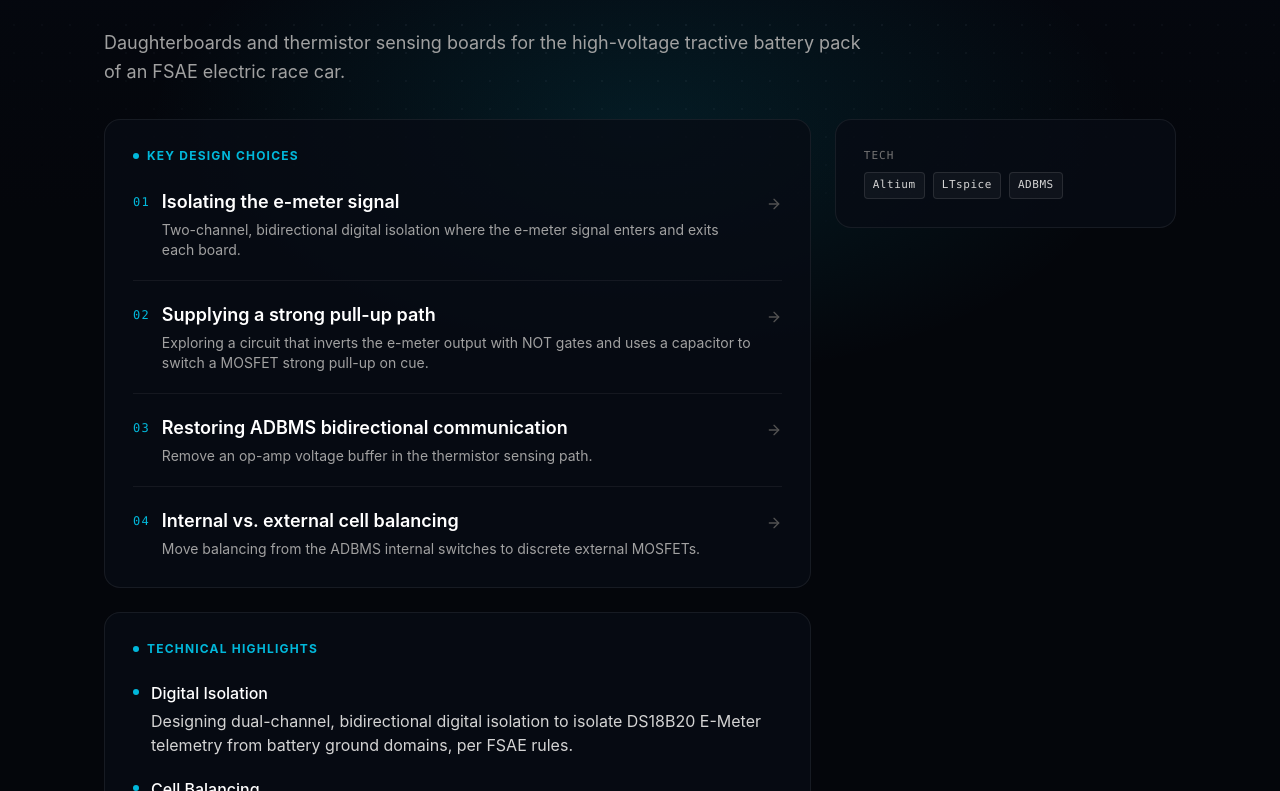
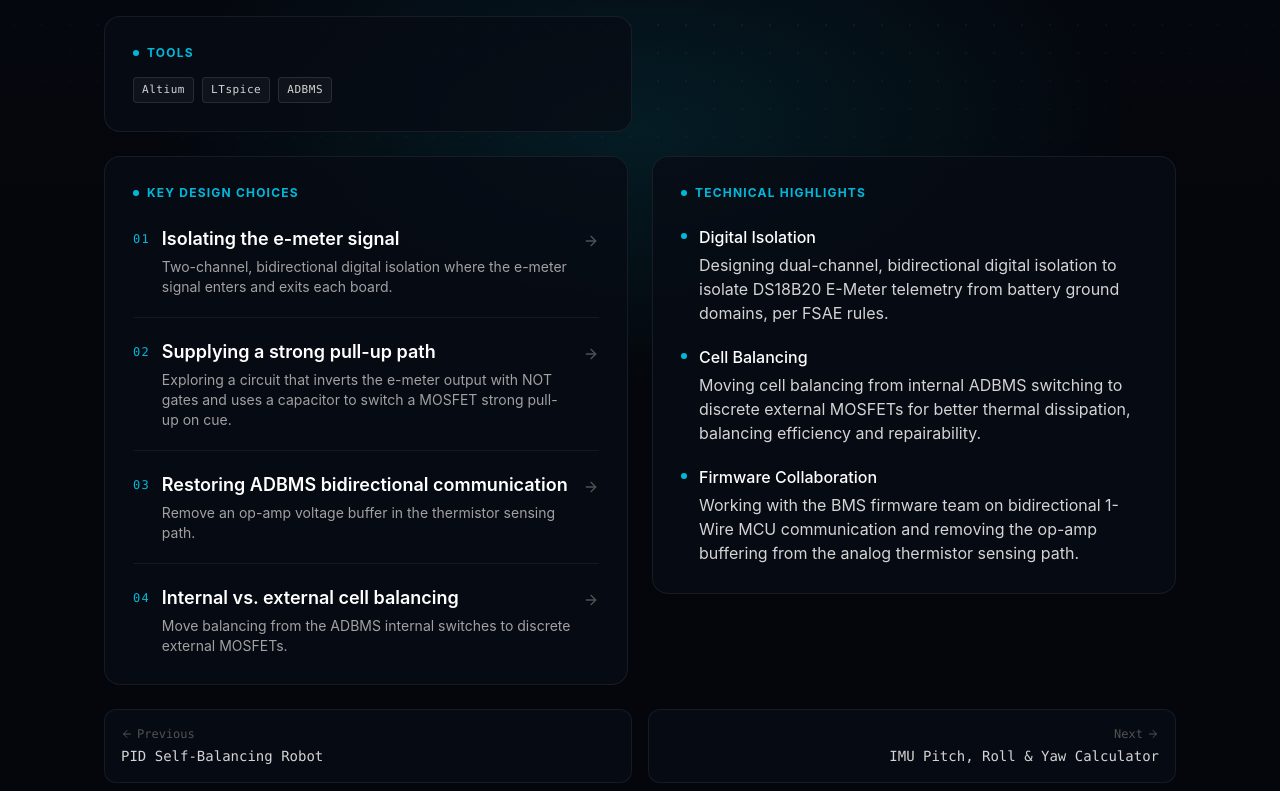
Before and after one commit to mofeomolade/mofeomolade.github.io, a React (Vite) app: page /projects/battery-pack-boards in a window 1280 px wide. Shown: the part 269-1060 px from the top of the page. Built offline with nearby package versions, Linux system fonts and the light colour scheme.

Commit message:
Adjusted project page organization

```diff
--- /dev/null
+++ b/src/components/ProjectGallery.jsx
@@ -0,0 +1,78 @@
+import { useState } from 'react';
+import { MaximizeIcon } from './icons';
+import { Lightbox } from './Gallery';
+import { asset } from '../utils';
+
+const url = (src) => encodeURI(asset(src));
+// Diagrams drawn for white paper sit on light grey; photos and dark plots on black
+const backing = { photo: 'bg-black', dark: 'bg-black', light: 'bg-neutral-200' };
+
+const tag =
+  'absolute top-3 left-3 max-w-[calc(100%-4.5rem)] truncate font-mono text-[11px] tracking-wider text-cyan-300 bg-black/75 border border-cyan-500/30 rounded px-2 py-1 backdrop-blur-sm';
+
+export default function ProjectGallery({ items }) {
+  const [active, setActive] = useState(0);
+  const [open, setOpen] = useState(null);
+  const item = items[active];
+
+  const select = (i) => {
+    setOpen(i);
+    setActive(i);
+  };
+
+  return (
+    <section
+      aria-label="Project gallery"
+      className="w-full p-3 md:p-4 bg-[#080c14]/80 rounded-2xl border border-white/[0.07] flex flex-col gap-3"
+    >
+      <button
+        type="button"
+        onClick={() => setOpen(active)}
+        aria-haspopup="dialog"
+        aria-label={`Open ${item.caption} full size`}
+        className={`group relative block w-full aspect-[16/10] rounded-xl overflow-hidden border border-white/10 hover:border-cyan-500/50 transition-colors cursor-pointer p-0 ${backing[item.type] || 'bg-black'}`}
+      >
+        <img
+          key={item.src}
+          src={url(item.src)}
+          alt={item.alt}
+          decoding="async"
+          className={`absolute inset-0 w-full h-full object-contain fade-in ${item.type === 'light' ? 'p-2' : ''}`}
+        />
+        <span className={tag}>{item.caption}</span>
+        <span className="absolute top-3 right-3 p-1.5 rounded bg-black/75 border border-white/10 text-neutral-300 group-hover:text-cyan-300 transition-colors" aria-hidden="true">
+          <MaximizeIcon size={14} />
+        </span>
+      </button>
+
+      {items.length > 1 && (
+        <ul className="grid grid-cols-4 gap-2">
+          {items.map((it, i) => (
+            <li key={it.src}>
+              <button
+                type="button"
+                onClick={() => setActive(i)}
+                aria-label={`Show ${it.caption}`}
+                aria-current={i === active}
+                className={`relative block w-full aspect-[4/3] rounded-lg overflow-hidden border cursor-pointer p-0 transition-colors ${backing[it.type] || 'bg-black'} ${i === active ? 'border-cyan-400' : 'border-white/10 hover:border-cyan-500/50'}`}
+              >
+                <img
+                  src={url(it.src)}
+                  alt=""
+                  loading="lazy"
+                  decoding="async"
+                  className={`absolute inset-0 w-full h-full ${it.type === 'photo' ? 'object-cover' : 'object-contain p-1'}`}
+                />
+                <span className="absolute inset-x-0 bottom-0 truncate px-1.5 py-1 font-mono text-[10px] text-neutral-100 bg-black/75">
+                  {it.caption}
+                </span>
+              </button>
+            </li>
+          ))}
+        </ul>
+      )}
+
+      {open !== null && <Lightbox items={items} index={open} onIndex={select} onClose={() => setOpen(null)} />}
+    </section>
+  );
+}
--- a/src/data/content.js
+++ b/src/data/content.js
@@ -91,8 +91,9 @@ export const gallery = [
  * Project fields: `decisions` (optional) is the main story on a project page:
  *   { title, chose, why, tradeoff? }. `highlights` stay as the supporting technical detail.
  *
- * Gallery item: { src, alt, type: 'photo' | 'light' | 'dark', wide?: boolean }
- *  photo = cropped cover image, light/dark = diagram on a light/dark backing
+ * Gallery item: { src, caption, alt, type: 'photo' | 'light' | 'dark' }
+ *  caption = the tag shown on the image (say exactly what it is)
+ *  photo / dark = black backing, light = light-grey backing for diagrams drawn for white paper
  */
 export const projects = [
     {
@@ -132,13 +133,73 @@ export const projects = [
       ['Test Firmware', 'https://github.com/mofeomolade/Motor-Driver-Testing']
     ],
     gallery: [
-      { src: '/motor_controller_top.jpg', alt: 'Motor Controller Top View', type: 'photo', cover: true },
-      { src: '/motor_controller_bottom.jpg', alt: 'Motor Controller Bottom View', type: 'photo', cover: true },
-      //{ src: '/updated-motor-driver-module-layout.png', alt: 'Motor Driver Layout', type: 'photo', wide: true },
+      { src: '/motor_controller_top.jpg', caption: 'PCB top view', alt: 'Motor Controller Top View', type: 'photo', cover: true },
+      { src: '/motor_controller_bottom.jpg', caption: 'PCB bottom view', alt: 'Motor Controller Bottom View', type: 'photo', cover: true },
+      { src: '/updated-motor-driver-module-layout.png', caption: 'PCB layout', alt: 'Motor Driver Layout', type: 'photo', wide: true },
       //{ src: '/motor-driver-module-schematic.png', alt: 'Motor Driver Module Schematic', type: 'photo', wide: true },
       //{ src: '/motor-driver-h-bridge-schematic.png', alt: 'Motor Driver H-Bridge Schematic', type: 'photo', cover: true },
-      { src: '/motor_controller_testing1.jpg', alt: 'Motor Controller Testing Setup 1', type: 'photo', cover: true },
-      { src: '/motor_controller_testing2.jpg', alt: 'Motor Controller Testing Setup 2', type: 'photo', cover: true },
+      { src: '/motor_controller_testing1.jpg', caption: 'Hardware test setup 1', alt: 'Motor Controller Testing Setup 1', type: 'photo', cover: true },
+      { src: '/motor_controller_testing2.jpg', caption: 'Hardware test setup 2', alt: 'Motor Controller Testing Setup 2', type: 'photo', cover: true },
+    ],
+  },
+  {
+    id: 'buck-converter',
+    title: '24V-5V Buck Converter',
+    heading: '24V-5V Asynchronous Buck Converter',
+    status: 'In progress',
+    desc: 'Asynchronous buck converter stepping a 6S LiPo input down to 5V at 85% efficiency.',
+    tech: ['Altium', 'LTspice'],
+    decisions: [
+      {
+        title: "Discrete components vs. a controller IC",
+        chose: "Designed the power and control stages from scratch with discrete components.",
+        why: "To build a deep understanding of buck topology fundamentals.",
+      },
+      {
+        title: "Voltage mode vs. current mode control",
+        chose: "Voltage mode.",
+        why: "Voltage mode control uses a simple feedback loop compared to the nested feedback structure required for current mode control. ",
+      },
+    ],
+    highlights: [
+      ['Power Architecture', 'Designed an asynchronous buck converter stepping down an 18V–25.2V 6S LiPo input to 5V 100-500 mA at 85% efficiency, maintaining Continuous Conduction Mode across all operating loads.'],
+      ['PWM Controller', 'Implemented an analog voltage-mode PWM controller at 100 kHz, driving an LM334 constant-current source into a TLC555 timer to generate a linear sawtooth ramp fed into an MCP6561 comparator.'],
+      [ 'Compensator', 'Developed an active Type III compensation network using an MCP6021 Op-amp to place double zeros compensating the 1.57 kHz LC double pole, maximizing phase margin and stability under peak 25.2V input gain.'],
+      ['Transient Response', 'Engineered a 10 ms RC soft-start network on the 2.5V reference to suppress turn-on overshoot and limit inrush current to 10 mA.'],
+      ['PCB Layout', 'Routing a compact 4-layer PCB in Altium, isolating sensitive feedback and timing traces from the high di/dt switching node and integrating a dedicated ground plane to suppress switching noise.'],
+    ],
+    links: [
+      ['Planning Document', 'https://drive.google.com/file/d/1GUGJ41Ly34sU3f9lQwCAKZL2yV-m_Rey/view?usp=sharing'],
+    ],
+    gallery: [
+      { src: '/buck_power_stage.png', caption: 'Power stage schematic', alt: 'Power Stage', type: 'light', cover: true },
+      { src: '/buck_control_stage.png', caption: 'Control stage schematic', alt: 'Control Stage', type: 'light', cover: true},
+      { src: '/buck_soft_start.png', caption: 'Soft-start waveform', alt: 'Soft Start', type: 'dark', wide: true},
+    ],
+  },
+  {
+    id: 'pid-robot',
+    title: 'PID Self-Balancing Robot',
+    heading: 'PID Self-Balancing Robot',
+    desc: 'Self-balancing robot on an ESP32-C3 with a from-scratch IMU driver and PID control.',
+    tech: ['ESP32', 'C++', 'I2C'],
+    decisions: [
+      {
+        title: "ESP32 vs. Arduino Nano",
+        chose: "ESP32.",
+        why: "A faster clock and a 32-bit processor give a faster PID loop, which makes the robot more responsive.",
+      },
+    ],
+    repo: 'https://github.com/mofeomolade/PID-Self-Balancing-Robot',
+    highlights: [
+      ['Driver Development', 'Developed a standalone C++ device driver for the MPU-6050 from scratch, writing directly to I2C registers to configure power states, set gyroscope and accelerometer ranges, and parse 14-byte data bursts.'],
+      ['Sensor Fusion', 'Implemented 1 kHz non-blocking data acquisition and applied a complementary filter to fuse accelerometer and gyroscope readings, achieving low-latency angle estimation while reducing gyroscope angular drift by 85%.'],
+      ['Control Systems', 'Programmed a custom closed-loop PID controller from first principles without third-party frameworks, incorporating anti-windup clamping, derivative filtering, and deadband compensation.'],
+      ['Embedded Programming', 'Programmed deterministic PWM generation using ESP32-C3 hardware timers to drive an L298N dual-motor bridge, converting raw PID outputs into directional motor commands.'],
+    ],
+    gallery: [
+      { src: '/PID_Robot_Schematic.png', caption: 'Circuit schematic', alt: 'PID Robot Schematic', type: 'light', cover: true },
+      { src: '/PID_Robot_Standing.png', caption: 'Assembled robot standing', alt: 'PID Robot Standing', type: 'photo', fill: true},
     ],
   },
   {
@@ -180,100 +241,23 @@ export const projects = [
     gallery: [],
   },
   {
-    id: 'buck-converter',
-    title: '24V-5V Buck Converter',
-    heading: '24V-5V Asynchronous Buck Converter',
-    status: 'In progress',
-    desc: 'Asynchronous buck converter stepping a 6S LiPo input down to 5V at 85% efficiency.',
-    tech: ['Altium', 'LTspice'],
-    decisions: [
-      {
-        title: "Discrete components vs. a controller IC",
-        chose: "Designed the power and control stages from scratch with discrete components.",
-        why: "To build a deep understanding of buck topology fundamentals.",
-      },
-      {
-        title: "Voltage mode vs. current mode control",
-        chose: "Voltage mode.",
-        why: "Voltage mode control uses a simple feedback loop compared to the nested feedback structure required for current mode control. ",
-      },
-    ],
-    highlights: [
-      ['Power Architecture', 'Designed an asynchronous buck converter stepping down an 18V–25.2V 6S LiPo input to 5V 100-500 mA at 85% efficiency, maintaining Continuous Conduction Mode across all operating loads.'],
-      ['PWM Controller', 'Implemented an analog voltage-mode PWM controller at 100 kHz, driving an LM334 constant-current source into a TLC555 timer to generate a linear sawtooth ramp fed into an MCP6561 comparator.'],
-      [ 'Compensator', 'Developed an active Type III compensation network using an MCP6021 Op-amp to place double zeros compensating the 1.57 kHz LC double pole, maximizing phase margin and stability under peak 25.2V input gain.'],
-      ['Transient Response', 'Engineered a 10 ms RC soft-start network on the 2.5V reference to suppress turn-on overshoot and limit inrush current to 10 mA.'],
-      ['PCB Layout', 'Routing a compact 4-layer PCB in Altium, isolating sensitive feedback and timing traces from the high di/dt switching node and integrating a dedicated ground plane to suppress switching noise.'],
-    ],
-    links: [
-      ['Planning Document', 'https://drive.google.com/file/d/1GUGJ41Ly34sU3f9lQwCAKZL2yV-m_Rey/view?usp=sharing'],
-    ],
-    gallery: [
-      { src: '/buck_power_stage.png', alt: 'Power Stage', type: 'light', cover: true },
-      { src: '/buck_control_stage.png', alt: 'Control Stage', type: 'light', cover: true},
-      { src: '/buck_soft_start.png', alt: 'Soft Start', type: 'dark', wide: true},
-    ],
-  },
-  {
-    id: 'pid-robot',
-    title: 'PID Self-Balancing Robot',
-    heading: 'PID Self-Balancing Robot',
-    desc: 'Self-balancing robot on an ESP32-C3 with a from-scratch IMU driver and PID control.',
-    tech: ['ESP32', 'C++', 'I2C'],
-    decisions: [
-      {
-        title: "ESP32 vs. Arduino Nano",
-        chose: "ESP32.",
-        why: "A faster clock and a 32-bit processor give a faster PID loop, which makes the robot more responsive.",
-      },
-    ],
-    repo: 'https://github.com/mofeomolade/PID-Self-Balancing-Robot',
-    highlights: [
-      ['Driver Development', 'Developed a standalone C++ device driver for the MPU-6050 from scratch, writing directly to I2C registers to configure power states, set gyroscope and accelerometer ranges, and parse 14-byte data bursts.'],
-      ['Sensor Fusion', 'Implemented 1 kHz non-blocking data acquisition and applied a complementary filter to fuse accelerometer and gyroscope readings, achieving low-latency angle estimation while reducing gyroscope angular drift by 85%.'],
-      ['Control Systems', 'Programmed a custom closed-loop PID controller from first principles without third-party frameworks, incorporating anti-windup clamping, derivative filtering, and deadband compensation.'],
-      ['Embedded Programming', 'Programmed deterministic PWM generation using ESP32-C3 hardware timers to drive an L298N dual-motor bridge, converting raw PID outputs into directional motor commands.'],
-    ],
-    gallery: [
-      { src: '/PID_Robot_Schematic.png', alt: 'PID Robot Schematic', type: 'light', cover: true },
-      { src: '/PID_Robot_Standing.png', alt: 'PID Robot Standing', type: 'photo', fill: true},
-    ],
-  },
-  {
-    id: 'robot-control-breakout',
-    title: 'Robot Control Breakout Board',
-    heading: 'Robot Control Breakout Board',
-    desc: 'Breakout board connecting a Cube Orange flight controller, radio, cameras, and actuators on a remotely controlled robot.',
-    tech: ['Altium', 'Cube Orange', 'CAN', 'RS-485'],
-    highlights: [
-      ['System Integration', 'Integrated with a Cube Orange flight controller and a radio communications module to support a remotely controlled robot, bringing camera, actuator, CAN, RS-485, and servo connections onto one board.'],
-      ['Board Architecture', 'Redesigned the breakout board architecture to resolve harness congestion, strategically grouping peripheral headers around board edges to isolate high-speed camera signals from inductive actuator lines.'],
-      ['Power Delivery', 'Integrated high-efficiency TPSM33625 and TPSM53604 buck power modules to replace bulky discrete regulators, coupling them with dedicated thermal copper pours and via stitching to ensure stable power delivery.'],
-      ['Signal Integrity', 'Routed controlled-impedance differential pairs with termination networks for CAN and RS-485 buses, maintaining an unbroken ground reference plane on the bottom layer to eliminate cross-talk.'],
-      ['Debug & Validation', 'Integrated a dedicated servo debug port and test points for firmware testing and hardware validation.'],
-    ],
-    gallery: [
-      { src: '/CSR_Communications_3D_View.png', alt: 'Robot Control Breakout Board 3D View', type: 'dark', cover: true}
-      //{ src: '/CSR_Communications_Layout.png', alt: 'Robot Control Breakout Board PCB Layout', type: 'dark', cover: true},
-      //{ src: '/CSR_Communications_Schematic.png', alt: 'Robot Control Breakout Board Schematic', type: 'dark', wide: true },
-    ],
-  },
-  {
     id: 'imu-tracker',
     title: 'IMU Pitch, Roll & Yaw Calculator',
     heading: 'IMU Orientation Calculator',
     desc: 'C++ firmware that fuses MPU-6050 IMU data to calculate orientation.',
-    tech: ['ESP32', 'C++', 'I2C', 'Sensor Fusion'],
+    tech: ['ESP32', 'C++', 'I2C', 'Python'],
     repo: 'https://github.com/mofeomolade/IMU-Orientation-Tracker',
     highlights: [
       ['Firmware Development', 'Developed C++ firmware for ESP32 to parse MPU-6050 IMU accelerometer and gyroscope registers via I2C.'],
       ['Signal Processing', 'Applied a sensor fusion Euler complementary filter and deadband filter to account for angular integration drift.'],
       ['Mathematical Modeling', 'Applied trigonometry to accelerometer vectors and fused with gyroscope readings to calculate pitch and roll.'],
+      ['Visualization', 'Streamed telemetry over UART to a Python graphical interface to render 3D flight attitude and orientation.'],
+
     ],
     links: [
       ['Demonstration Video', 'https://drive.google.com/file/d/1bCM1_0JE25q_tLVzCbwgkk_Z00zFMDHI/view?usp=sharing'],
     ],
-    gallery: [],
+    gallery: [{ src: '/IMU_breadboard.jpg', caption: 'Breadboard prototype', alt: 'ESP32 + IMU on breadboard', type: 'photo', fill: true}],
   },
   {
     id: 'hud',
@@ -291,8 +275,8 @@ export const projects = [
       ['Demonstration Video', 'https://drive.google.com/file/d/1bXU-WOvz6mYj_RZd-T5iZxPks0LKFZjZ/view?usp=sharing'],
     ],
     gallery: [
-      { src: '/hud-breadboard.jpg', alt: 'Breadboard Prototype', type: 'photo', cover: true },
-      { src: '/HUD-driver-view.jpg', alt: 'Driver View Dashboard', type: 'photo', cover:true }
+      { src: '/hud-breadboard.jpg', caption: 'Breadboard prototype', alt: 'Breadboard Prototype', type: 'photo', cover: true },
+      { src: '/HUD-driver-view.jpg', caption: 'HUD in driver view', alt: 'Driver View Dashboard', type: 'photo', cover:true }
       /*{ src: '/HUD-Schematic.png', alt: 'HUD Schematic', type: 'photo', wide: true },*/
     ],
   },
@@ -321,8 +305,8 @@ export const projects = [
       ['Telemetry', 'Integrated IMU, GNSS, and LiDAR sensors to stream real-time positional and spatial data over UART and I2C.'],
     ],
     gallery: [
-      { src: '/mini-rover-prototype.png', alt: 'Mini Rover Prototype', type: 'photo', fill: true },
-      { src: '/mini-rover-block-diagram.png', alt: 'Mini Rover Block Diagram', type: 'light', cover: true},
+      { src: '/mini-rover-prototype.png', caption: 'Rover prototype', alt: 'Mini Rover Prototype', type: 'photo', fill: true },
+      { src: '/mini-rover-block-diagram.png', caption: 'System block diagram', alt: 'Mini Rover Block Diagram', type: 'light', cover: true},
     ],
   },
 ];
--- a/src/pages/Home.jsx
+++ b/src/pages/Home.jsx
@@ -44,7 +44,7 @@ const TechBlock = ({ label, items, className = '' }) => (
 
 export default function Home() {
   const [showExperience, setShowExperience] = useState(false);
-  const current = getProject('battery-pack-boards');
+  const current = getProject('buck-converter');
   const openExperience = () => setShowExperience(true);
 
   return (
--- a/src/pages/ProjectDetail.jsx
+++ b/src/pages/ProjectDetail.jsx
@@ -1,51 +1,20 @@
 import { Fragment } from 'react';
 import { Link, useParams } from 'react-router-dom';
 import { ArrowLeftIcon, ArrowRightIcon, ExternalLinkIcon, FileTextIcon, GithubIcon, PlayIcon } from '../components/icons';
+import Gallery from '../components/Gallery';
 import { BulletPoint, SectionLabel, Tag, btnGhost, cardClass } from '../components/ui';
 import { getProject, projects } from '../data/content';
 import NotFound from './NotFound';
 import { useDocumentTitle } from '../hooks';
-import { asset } from '../utils';
 
-const frames = {
-  photo: 'border border-white/10 rounded-lg overflow-hidden',
-  light: 'bg-neutral-200 rounded-lg p-2 border border-white/10 flex items-center justify-center',
-  dark: 'bg-black rounded-lg border border-white/10 flex items-center justify-center overflow-hidden',
+const kindOf = (label, url) => {
+  if (/video/i.test(label)) return { Icon: PlayIcon, name: 'Video', rank: 0 };
+  if (/github\.com/i.test(url)) return { Icon: GithubIcon, name: 'Code', rank: 2 };
+  return { Icon: FileTextIcon, name: 'Document', rank: 1 };
 };
 
-function GalleryImage({ item }) {
-  const src = encodeURI(asset(item.src)); // some filenames contain spaces
-  const isPhoto = item.type === 'photo';
-  const sizing = item.fill
-    ? 'w-full h-auto md:absolute md:inset-0 md:h-full object-cover'
-    : item.cover
-    ? 'w-full h-full object-cover'
-    : isPhoto
-      ? item.wide || item.full ? 'w-full h-auto' : 'w-full h-48 md:h-56 object-cover'
-      : 'w-full max-h-64 object-contain';
-
-  return (
-    <a
-      href={src}
-      target="_blank"
-      rel="noreferrer"
-      className={`${frames[item.type]} ${item.wide ? 'md:col-span-2' : ''} ${item.full ? 'self-start' : ''} ${item.square ? 'aspect-square' : ''} ${item.fill ? 'relative' : ''} block`}
-      aria-label={`Open ${item.alt} full size`}
-    >
-     <img
-      src={src}
-      alt={item.alt}
-      loading="lazy"
-      decoding="async"
-      className={`${item.wide && !isPhoto ? 'w-full h-auto max-h-none' : sizing} ${isPhoto ? 'opacity-90 hover:opacity-100 transition-opacity' : ''}`}
-    />
-    </a>
-  );
-}
-
 function ResourceLink({ label, url }) {
-  const isVideo = /video/i.test(label);
-  const Icon = isVideo ? PlayIcon : FileTextIcon;
+  const { Icon, name } = kindOf(label, url);
   return (
     <a
       href={url}
@@ -57,9 +26,7 @@ function ResourceLink({ label, url }) {
         <Icon size={22} />
       </span>
       <span className="flex-1 min-w-0">
-        <span className="block text-[11px] font-mono tracking-widest text-cyan-500 uppercase mb-0.5">
-          {isVideo ? 'Video' : 'Document'}
-        </span>
+        <span className="block text-[11px] font-mono tracking-widest text-cyan-500 uppercase mb-0.5">{name}</span>
         <span className="block text-white font-semibold group-hover:text-cyan-300 transition-colors">{label}</span>
       </span>
       <ExternalLinkIcon size={18} className="text-neutral-500 group-hover:text-cyan-400 transition-colors shrink-0" />
@@ -103,48 +70,54 @@ export default function ProjectDetail() {
   const prev = projects[index - 1];
   const next = projects[index + 1];
 
+  const hasGallery = project.gallery.length > 0;
+  const hasDecisions = project.decisions?.length > 0;
+  // Videos first, then documents, then code
+  const links = [...(project.links || [])].sort(([al, au], [bl, bu]) => kindOf(al, au).rank - kindOf(bl, bu).rank);
+
   return (
-    <article className="fade-up flex flex-col gap-8">
+    <article className="fade-up flex flex-col gap-6">
       <div>
-        <Link to="/projects" className="inline-flex items-center gap-2 text-sm font-mono text-neutral-500 hover:text-cyan-400 transition-colors mb-8">
+        <Link to="/projects" className="inline-flex items-center gap-2 text-sm font-mono text-neutral-500 hover:text-cyan-400 transition-colors mb-5">
           <ArrowLeftIcon size={16} /> All projects
         </Link>
-        <h1 className="text-3xl md:text-5xl font-bold text-white tracking-tight leading-tight max-w-3xl">{project.heading}</h1>
-        <p className="text-neutral-400 text-base md:text-lg leading-relaxed max-w-3xl mt-5">{project.desc}</p>
+        <h1 className="text-3xl md:text-4xl font-bold text-white tracking-tight leading-tight max-w-3xl">{project.heading}</h1>
+        <p className="text-neutral-400 text-base md:text-lg leading-relaxed max-w-3xl mt-3">{project.desc}</p>
       </div>
 
-      {project.gallery.length > 0 && (
-        <section className={cardClass}>
-          <SectionLabel className="mb-6">Gallery</SectionLabel>
-          <div className="grid grid-cols-1 md:grid-cols-2 gap-4">
-            {project.gallery.map((item) => <GalleryImage key={item.src} item={item} />)}
+      {/* Top row: gallery on the left, videos / links / tools on the right */}
+      <div className="grid lg:grid-cols-5 gap-6 items-start">
+        {hasGallery && (
+          <div className="lg:col-span-3">
+            <Gallery key={project.id} items={project.gallery} alwaysCaption />
           </div>
-        </section>
         )}
 
-      <div className="grid lg:grid-cols-3 gap-6 items-start">
-        {/* Sidebar: resources first on mobile, sticky on desktop */}
-        <aside className="order-first lg:order-last lg:sticky lg:top-24 flex flex-col gap-4">
-          {project.links?.length > 0 && (
-            <section aria-label="Project resources" className="flex flex-col gap-3">
-              {project.links.map(([label, url]) => <ResourceLink key={url} label={label} url={url} />)}
-            </section>
-          )}
+        <aside
+          aria-label="Project resources"
+          className={hasGallery ? 'lg:col-span-2 flex flex-col gap-4' : 'lg:col-span-5 grid md:grid-cols-2 gap-4 items-start'}
+        >
+          {(links.length > 0 || project.repo) && (
+            <section className="flex flex-col gap-3">
+              <SectionLabel>Videos &amp; Links</SectionLabel>
+              {links.map(([label, url]) => <ResourceLink key={url} label={label} url={url} />)}
               {project.repo && (
                 <a href={project.repo} target="_blank" rel="noopener noreferrer" className={`${btnGhost} justify-center`}>
                   <GithubIcon size={18} /> View on GitHub
                 </a>
               )}
-          <div className={`${cardClass} gap-4`}>
-            <div>
-              <p className="text-[11px] font-mono tracking-widest text-neutral-500 uppercase mb-2">Tech</p>
+            </section>
+          )}
+
+          <section className={cardClass}>
+            <SectionLabel className="mb-4">Tools</SectionLabel>
             <div className="flex flex-wrap gap-2">{project.tech.map((t) => <Tag key={t}>{t}</Tag>)}</div>
+          </section>
+        </aside>
       </div>
-          </div>
-        </aside>
 
-        <div className="lg:col-span-2 flex flex-col gap-6">
-          {project.decisions?.length > 0 && (
+      <div className={`grid gap-6 items-start ${hasDecisions ? 'lg:grid-cols-2' : ''}`}>
+        {hasDecisions && (
           <section className={cardClass}>
             <SectionLabel className="mb-6">Key Design Choices</SectionLabel>
             <ul className="divide-y divide-white/[0.06]">
@@ -165,7 +138,6 @@ export default function ProjectDetail() {
           </ul>
         </section>
       </div>
-      </div>
 
       <nav className="grid grid-cols-2 gap-4 font-mono text-sm" aria-label="More projects">
         {prev ? (
```
Also changed, not shown: src/components/Gallery.jsx (+36 -12 lines), public/buck_control_stage.png, 1 other file (tests, documents, lock files or other folders). Lines whose indentation alone changed are shown as unchanged.
